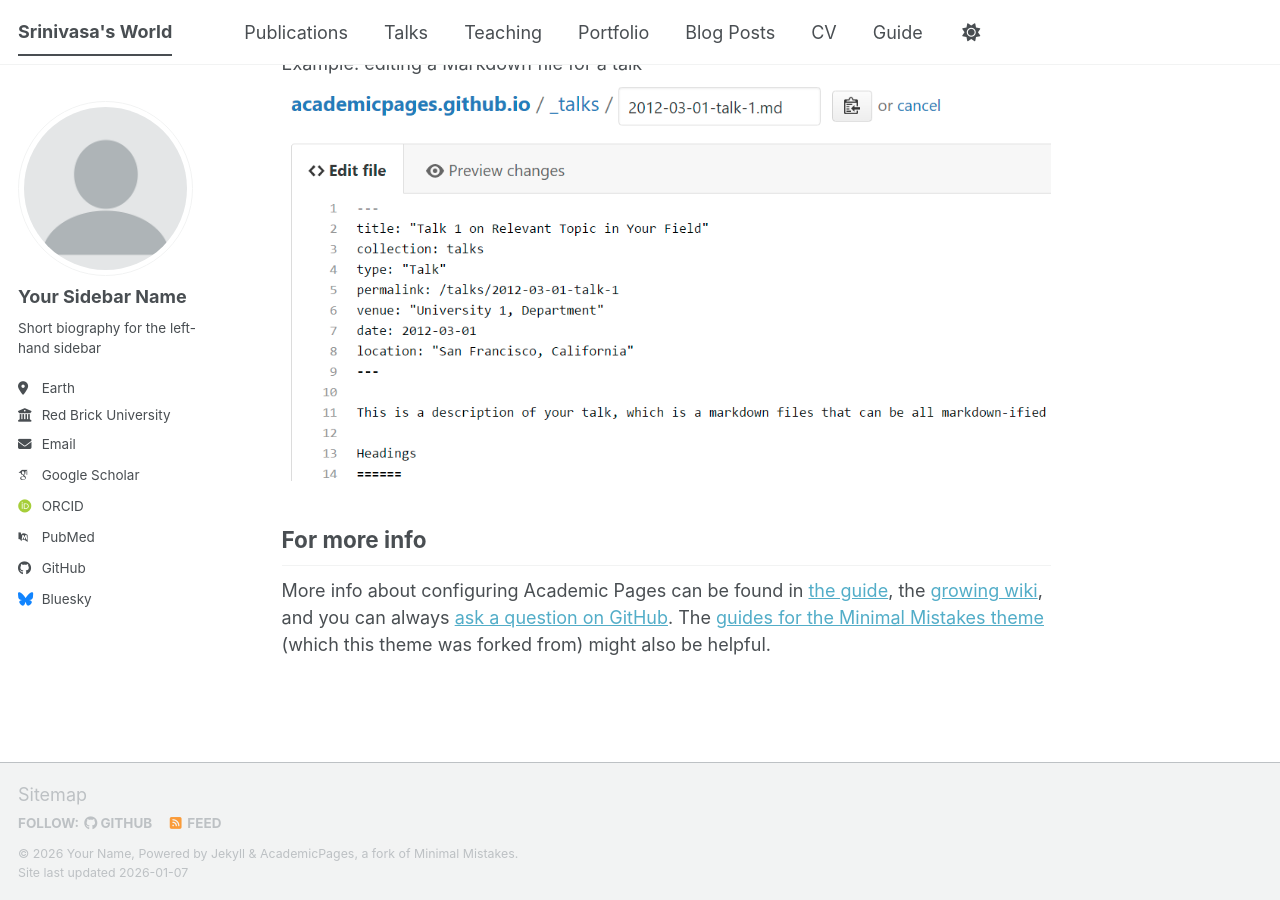
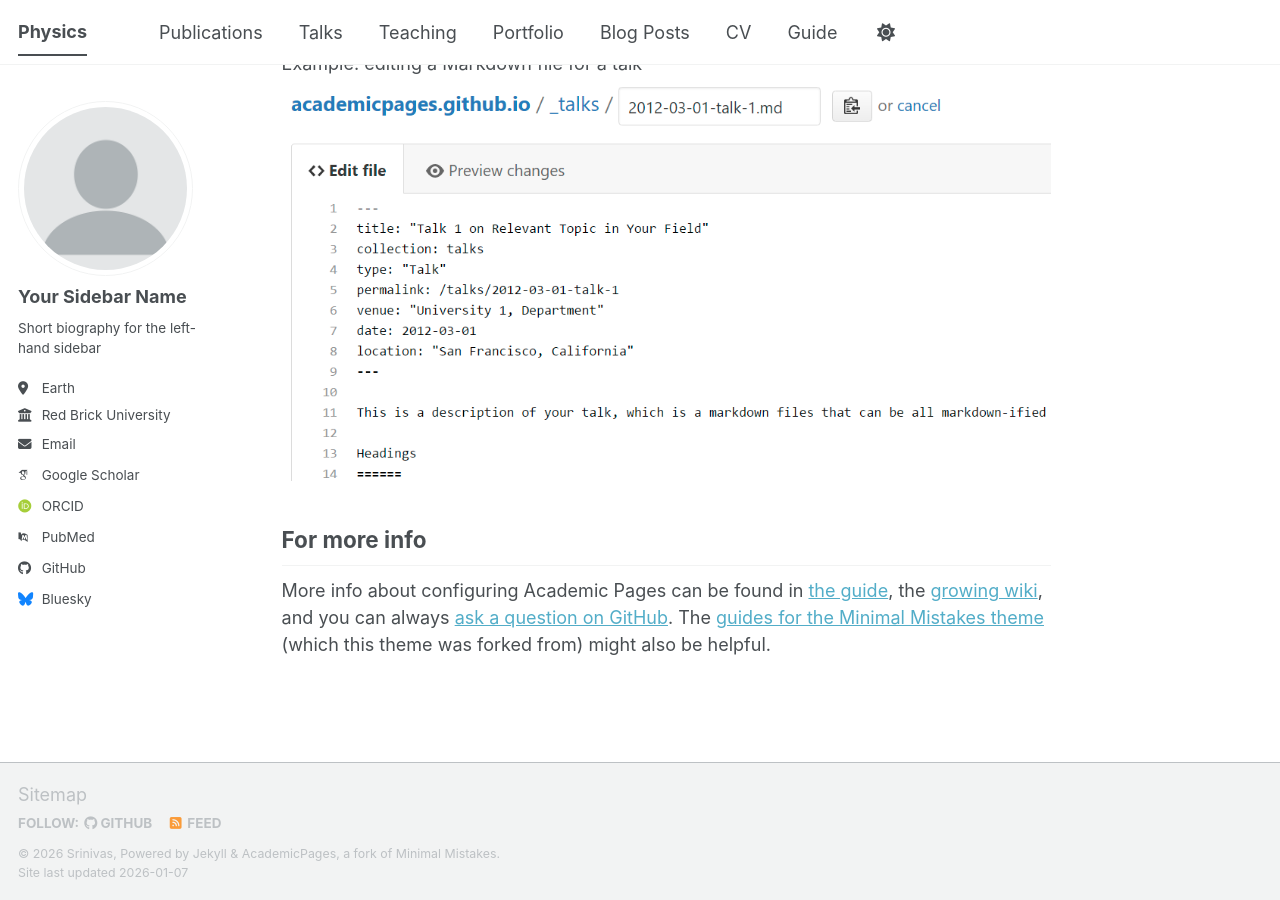
Before and after one commit to uqsraova/physics, a Jekyll site: the page built from _pages/about.md, in a window 1280 px wide and 900 px high, scrolled down 2720 px. Built offline with Jekyll 4.4.1, drawn with Linux system fonts in a browser that asks for light colours; some web fonts are replaced; a script bundle is joined from its source files by our own code; library files that are not in the unit come from our copies.

Commit message:
Update _config.yml
name and title

```diff
--- a/_config.yml
+++ b/_config.yml
@@ -9,9 +9,9 @@
 # Basic Site Settings
 locale                   : "en-US"
 site_theme               : "default" # The available themes options are "default", "air", "sunrise", "mint", "dirt" and "contrast"
-title                    : "Srinivasa's World"
+title                    : "Physics"
 title_separator          : "-"
-name                     : &name "Your Name"
+name                     : &name "Srinivas"
 description              : &description "Your Name's academic portfolio"   # Update this with a general description of your site, this is the default if not overridden by a page
 url                      : https://academicpages.github.io # The base hostname & protocol for your site e.g. "https://[your GitHub username].github.io",
                                                            # or if you already have some other page hosted on Github then use "https://[your GitHub username].github.io/[Your Repo Name]"
```
